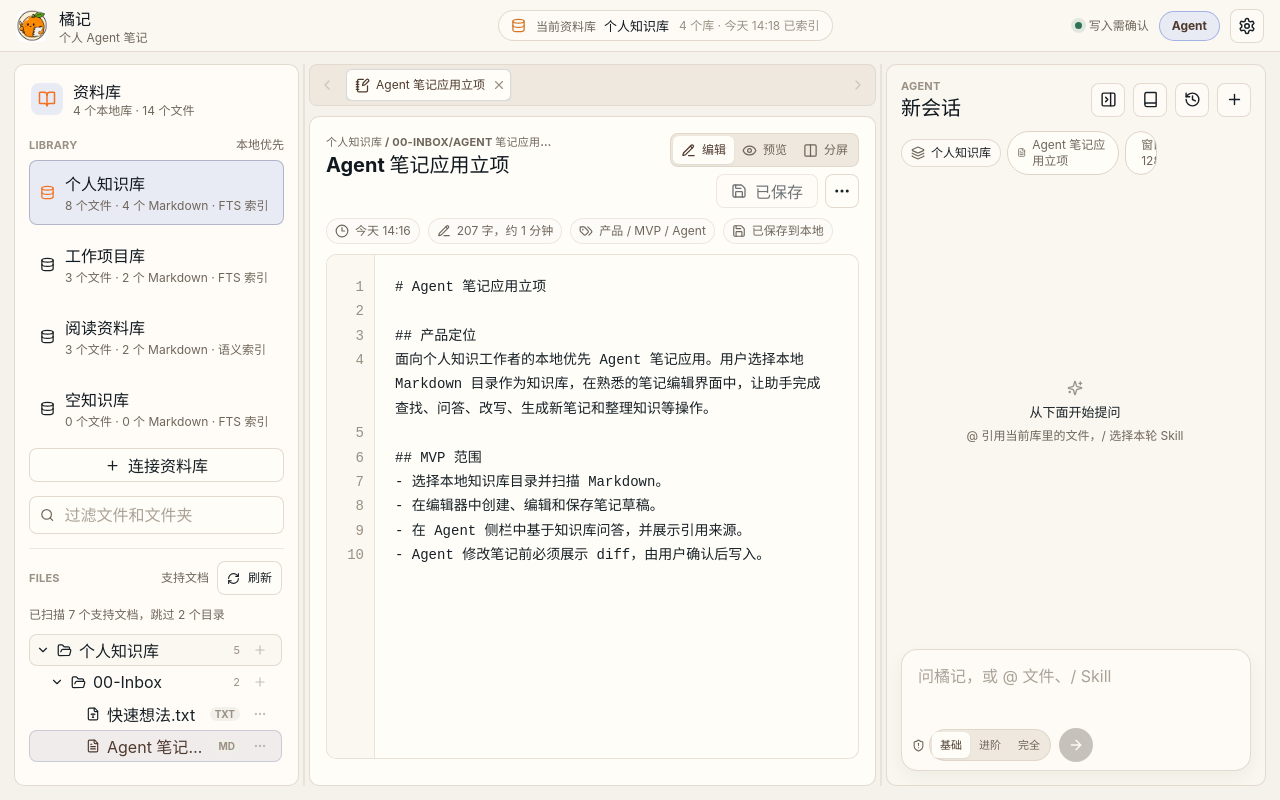
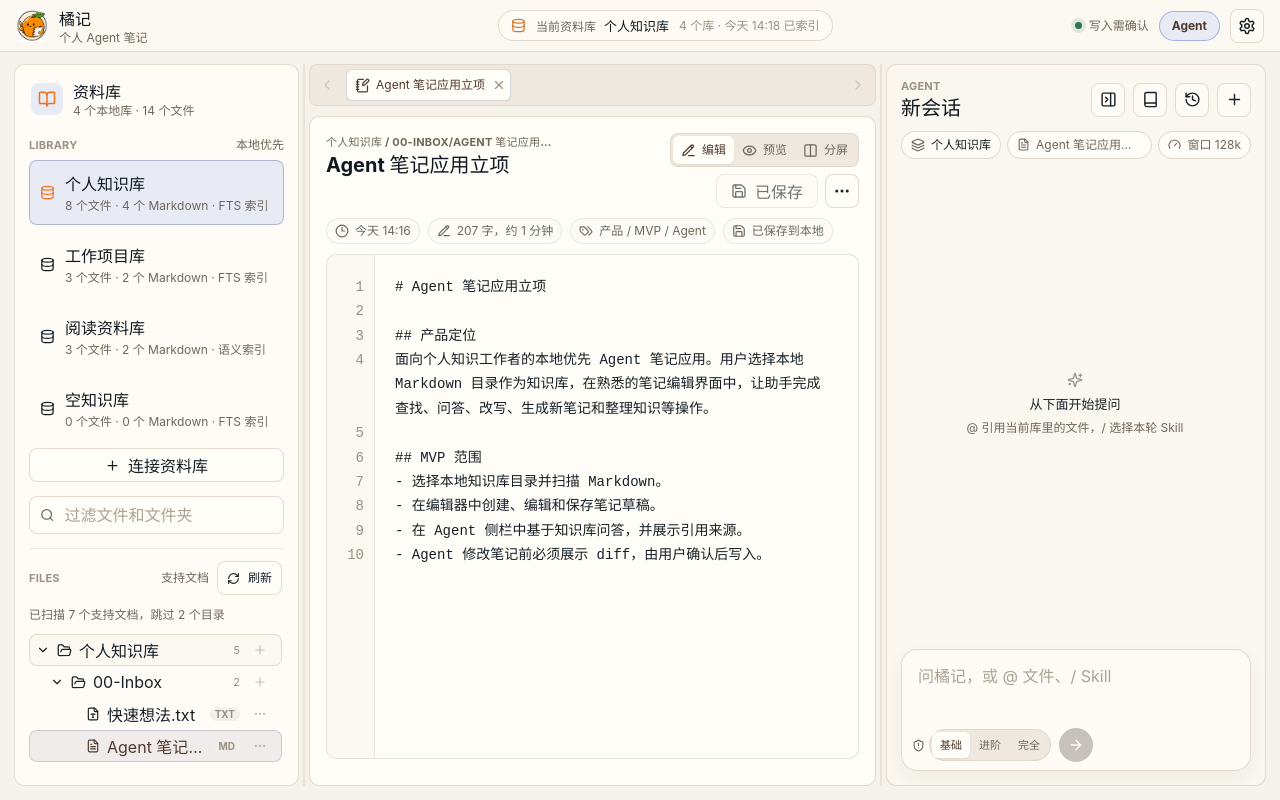
Before and after one commit to ciri667/orange, a React (Vite) app: page / in a window 1280 px wide. Built offline with nearby package versions, Linux system fonts and the light colour scheme.

Commit message:
fix(agent): 修复会话摘要条上下文占用胶囊竖排
- 占用胶囊按内容宽度单行展示，避免百分比 max-width 把标签压成多行
- 当前文件 chip 改为占用剩余空间并截断
- 保留窗口与占用的悬浮完整文案

```diff
--- a/src/agent/AgentPanelSections.tsx
+++ b/src/agent/AgentPanelSections.tsx
@@ -73,17 +73,25 @@ export function AgentSessionSummary({
   const contextMeter = resolveContextMeter(activeSession, modelConfig);
   const contextMeterLabel = formatContextMeterChip(contextMeter);
 
+  const contextMeterTitle = `窗口 ${formatContextWindowLabel(contextMeter)} · 占用 ${formatContextUsageLabel(contextMeter)}`;
+
   return (
     <div className="flex min-h-0 min-w-0 flex-1 flex-nowrap items-center gap-1.5 overflow-hidden" aria-label="当前会话摘要">
-      <Chip className="max-w-[46%] flex-1 rounded-full border-border bg-surface py-[5px] pr-[9px] pl-[9px] font-normal text-ink-muted">
-        <FileText size={13} />
-        <OverflowTooltipText text={currentFileLabel} logArea="agent_session_current_file_summary" />
+      <Chip className="max-w-full flex-1 rounded-full border-border bg-surface py-[5px] pr-[9px] pl-[9px] font-normal text-ink-muted">
+        <FileText size={13} className="shrink-0" />
+        <OverflowTooltipText className="min-w-0 truncate" text={currentFileLabel} logArea="agent_session_current_file_summary" />
       </Chip>
       {contextMeterLabel && (
-        <span title={`窗口 ${formatContextWindowLabel(contextMeter)} · 占用 ${formatContextUsageLabel(contextMeter)}`} aria-label={`窗口 ${formatContextWindowLabel(contextMeter)} · 占用 ${formatContextUsageLabel(contextMeter)}`}>
-          <Chip className="max-w-[34%] shrink-0 rounded-full border-border bg-surface py-[5px] pr-[9px] pl-[9px] font-normal text-ink-muted">
-            <Gauge size={13} />
+        <span
+          className="inline-flex shrink-0"
+          title={contextMeterTitle}
+          aria-label={contextMeterTitle}
+        >
+          {/* 占用标签很短，按内容单行展示。外层若是 shrink-to-fit，子级 max-w-[n%] 会把胶囊压成竖排。 */}
+          <Chip className="max-w-none rounded-full border-border bg-surface py-[5px] pr-[9px] pl-[9px] font-normal text-ink-muted">
+            <Gauge size={13} className="shrink-0" />
             <OverflowTooltipText
+              className="whitespace-nowrap"
               text={contextMeterLabel}
               logArea="agent_session_context_usage"
             />
```
